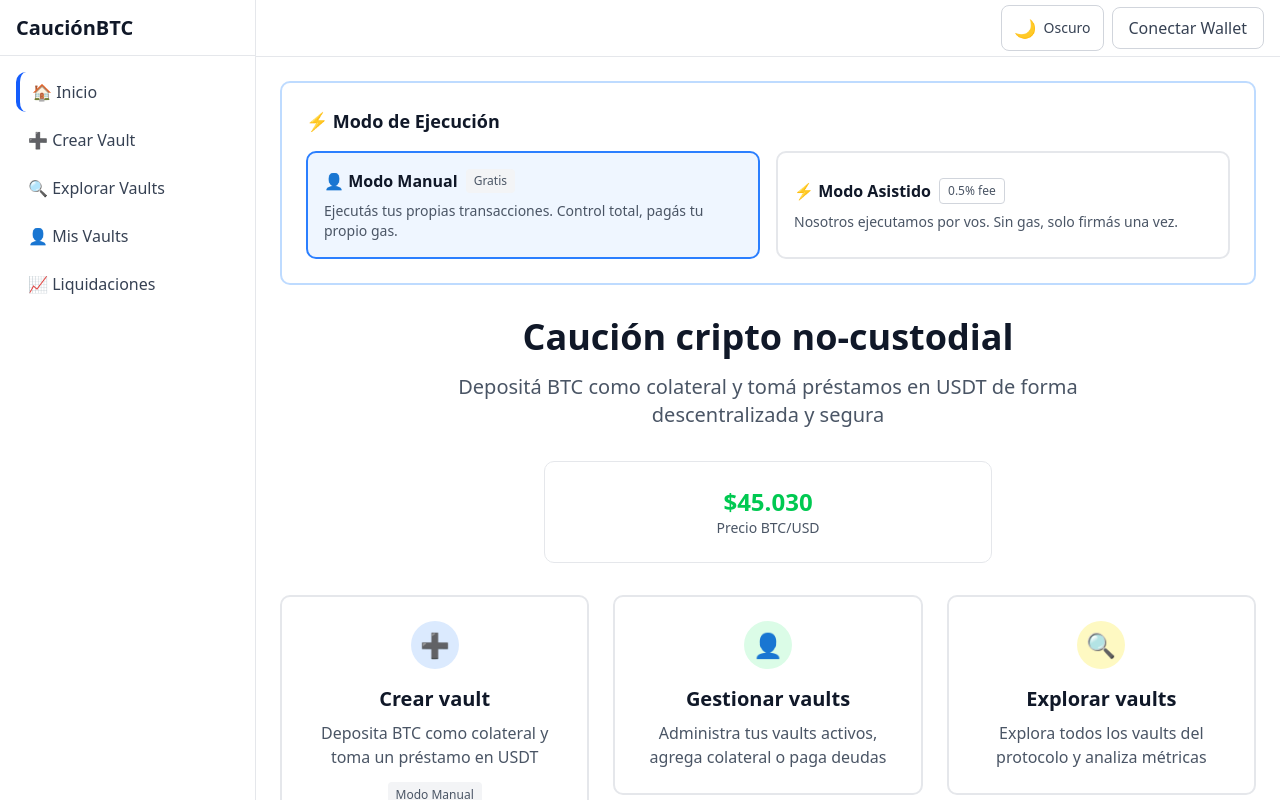
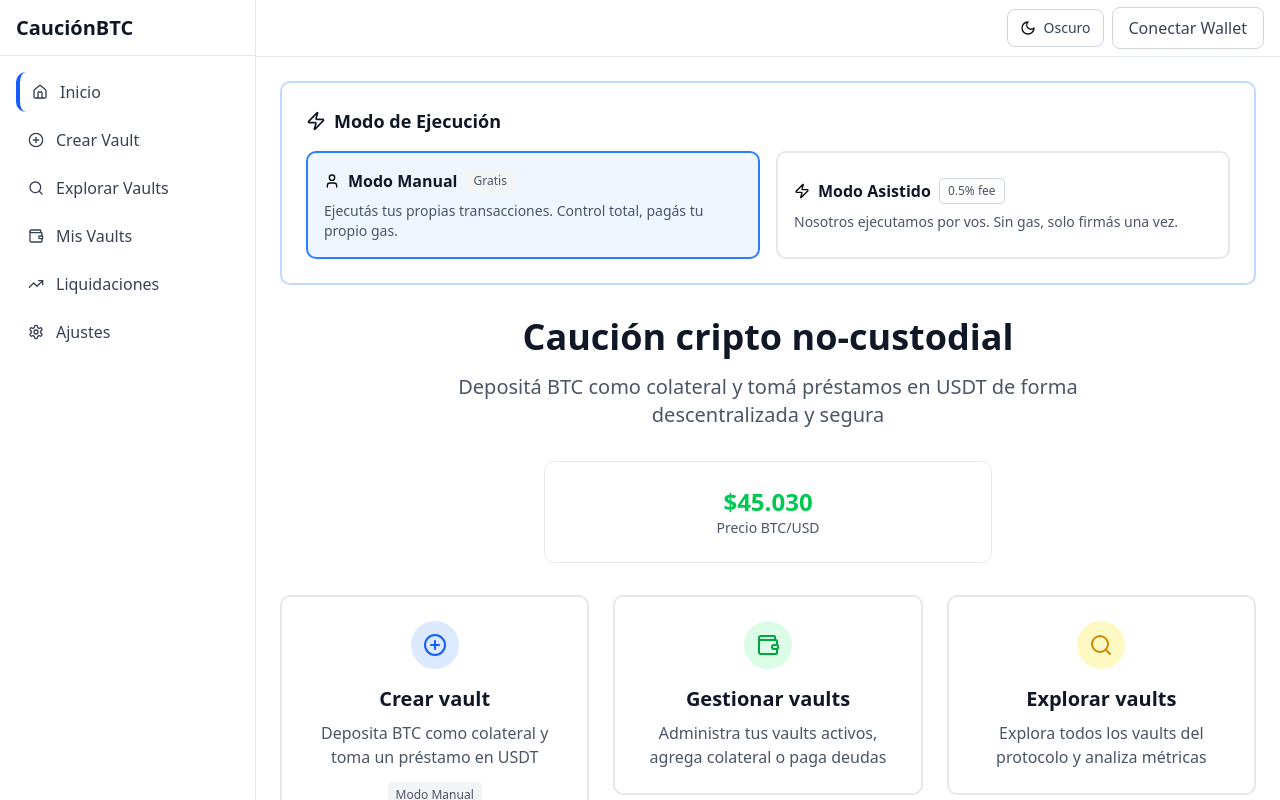
Before and after one commit to Jehp23/proyectoaleph, a Next.js app: page / in a window 1280 px wide. Built offline with nearby package versions, Linux system fonts and the light colour scheme.

Commit message:
feat: replace home page emojis with Lucide icons
Update design to professional, dark, and minimalist style.

#VERCEL_SKIP

Co-authored-by: Luciano Tadeo Lazarte <126998562+Jehp23@users.noreply.github.com>

```diff
--- a/app/page.tsx
+++ b/app/page.tsx
@@ -2,6 +2,7 @@
 
 import Link from "next/link"
 import { useState, useEffect } from "react"
+import { Home, PlusCircle, Search, Wallet, TrendingUp, Menu, X, Sun, Moon, Zap, User, Settings } from "lucide-react"
 
 export default function HomePage() {
   const [btcPrice, setBtcPrice] = useState(45000)
@@ -57,7 +58,7 @@ export default function HomePage() {
               onClick={() => setSidebarOpen(false)}
               className="lg:hidden p-2 rounded-md hover:bg-gray-100 dark:hover:bg-gray-700"
             >
-              ✕
+              <X className="h-4 w-4 text-gray-600 dark:text-gray-400" />
             </button>
           </div>
           <nav className="p-4 space-y-2">
@@ -65,31 +66,43 @@ export default function HomePage() {
               href="/"
               className="flex items-center gap-3 px-3 py-2 rounded-lg hover:bg-gray-100 dark:hover:bg-gray-700 text-gray-700 dark:text-gray-300 border-l-4 border-blue-600"
             >
-              🏠 Inicio
+              <Home className="h-4 w-4" />
+              Inicio
             </Link>
             <Link
               href="/new"
               className="flex items-center gap-3 px-3 py-2 rounded-lg hover:bg-gray-100 dark:hover:bg-gray-700 text-gray-700 dark:text-gray-300"
             >
-              ➕ Crear Vault
+              <PlusCircle className="h-4 w-4" />
+              Crear Vault
             </Link>
             <Link
               href="/vaults"
               className="flex items-center gap-3 px-3 py-2 rounded-lg hover:bg-gray-100 dark:hover:bg-gray-700 text-gray-700 dark:text-gray-300"
             >
-              🔍 Explorar Vaults
+              <Search className="h-4 w-4" />
+              Explorar Vaults
             </Link>
             <Link
               href="/me"
               className="flex items-center gap-3 px-3 py-2 rounded-lg hover:bg-gray-100 dark:hover:bg-gray-700 text-gray-700 dark:text-gray-300"
             >
-              👤 Mis Vaults
+              <Wallet className="h-4 w-4" />
+              Mis Vaults
             </Link>
             <Link
               href="/liquidations"
               className="flex items-center gap-3 px-3 py-2 rounded-lg hover:bg-gray-100 dark:hover:bg-gray-700 text-gray-700 dark:text-gray-300"
             >
-              📈 Liquidaciones
+              <TrendingUp className="h-4 w-4" />
+              Liquidaciones
+            </Link>
+            <Link
+              href="/settings"
+              className="flex items-center gap-3 px-3 py-2 rounded-lg hover:bg-gray-100 dark:hover:bg-gray-700 text-gray-700 dark:text-gray-300"
+            >
+              <Settings className="h-4 w-4" />
+              Ajustes
             </Link>
           </nav>
         </div>
@@ -103,7 +116,7 @@ export default function HomePage() {
                 onClick={() => setSidebarOpen(true)}
                 className="lg:hidden mr-2 p-2 rounded-md hover:bg-gray-100 dark:hover:bg-gray-700"
               >
-                ☰
+                <Menu className="h-4 w-4 text-gray-600 dark:text-gray-400" />
               </button>
               <div className="flex flex-1 items-center justify-end space-x-2">
                 <button
@@ -111,7 +124,7 @@ export default function HomePage() {
                   className="flex items-center gap-2 px-3 py-2 rounded-md border border-gray-300 dark:border-gray-600 hover:bg-gray-50 dark:hover:bg-gray-800 transition-colors"
                   title={isDark ? "Cambiar a modo claro" : "Cambiar a modo oscuro"}
                 >
-                  <span className="text-lg">{isDark ? "☀️" : "🌙"}</span>
+                  {isDark ? <Sun className="h-4 w-4" /> : <Moon className="h-4 w-4" />}
                   <span className="text-sm text-gray-700 dark:text-gray-300">{isDark ? "Claro" : "Oscuro"}</span>
                 </button>
                 <button className="px-4 py-2 border border-gray-300 dark:border-gray-600 rounded-md hover:bg-gray-50 dark:hover:bg-gray-800 text-gray-700 dark:text-gray-300">
@@ -126,7 +139,8 @@ export default function HomePage() {
             {/* Execution Mode Selector */}
             <div className="mb-8 p-6 border-2 border-blue-200 dark:border-blue-800 rounded-lg bg-white dark:bg-gray-800">
               <h3 className="text-lg font-semibold mb-4 text-gray-900 dark:text-white flex items-center gap-2">
-                ⚡ Modo de Ejecución
+                <Zap className="h-5 w-5" />
+                Modo de Ejecución
               </h3>
               <div className="flex flex-col sm:flex-row gap-4">
                 <button
@@ -138,7 +152,8 @@ export default function HomePage() {
                   }`}
                 >
                   <div className="flex items-center gap-2 mb-2">
-                    <span className="font-semibold text-gray-900 dark:text-white">👤 Modo Manual</span>
+                    <User className="h-4 w-4" />
+                    <span className="font-semibold text-gray-900 dark:text-white">Modo Manual</span>
                     <span className="px-2 py-1 bg-gray-100 dark:bg-gray-700 rounded text-xs text-gray-600 dark:text-gray-400">
                       Gratis
                     </span>
@@ -156,7 +171,8 @@ export default function HomePage() {
                   }`}
                 >
                   <div className="flex items-center gap-2 mb-2">
-                    <span className="font-semibold text-gray-900 dark:text-white">⚡ Modo Asistido</span>
+                    <Zap className="h-4 w-4" />
+                    <span className="font-semibold text-gray-900 dark:text-white">Modo Asistido</span>
                     <span className="px-2 py-1 border border-gray-300 dark:border-gray-600 rounded text-xs text-gray-600 dark:text-gray-400">
                       0.5% fee
                     </span>
@@ -192,7 +208,7 @@ export default function HomePage() {
                 <div className="p-6 bg-white dark:bg-gray-800 rounded-lg border-2 border-gray-200 dark:border-gray-700 hover:border-blue-500 dark:hover:border-blue-500 transition-all cursor-pointer group">
                   <div className="text-center">
                     <div className="mx-auto h-12 w-12 rounded-full bg-blue-100 dark:bg-blue-900 flex items-center justify-center mb-4">
-                      <span className="text-2xl">➕</span>
+                      <PlusCircle className="h-6 w-6 text-blue-600 dark:text-blue-400" />
                     </div>
                     <h3 className="text-xl font-semibold mb-2 text-gray-900 dark:text-white">Crear vault</h3>
                     <p className="text-gray-600 dark:text-gray-400 mb-3">
@@ -215,7 +231,7 @@ export default function HomePage() {
                 <div className="p-6 bg-white dark:bg-gray-800 rounded-lg border-2 border-gray-200 dark:border-gray-700 hover:border-green-500 transition-all cursor-pointer">
                   <div className="text-center">
                     <div className="mx-auto h-12 w-12 rounded-full bg-green-100 dark:bg-green-900 flex items-center justify-center mb-4">
-                      <span className="text-2xl">👤</span>
+                      <Wallet className="h-6 w-6 text-green-600 dark:text-green-400" />
                     </div>
                     <h3 className="text-xl font-semibold mb-2 text-gray-900 dark:text-white">Gestionar vaults</h3>
                     <p className="text-gray-600 dark:text-gray-400">
@@ -229,7 +245,7 @@ export default function HomePage() {
                 <div className="p-6 bg-white dark:bg-gray-800 rounded-lg border-2 border-gray-200 dark:border-gray-700 hover:border-yellow-500 transition-all cursor-pointer">
                   <div className="text-center">
                     <div className="mx-auto h-12 w-12 rounded-full bg-yellow-100 dark:bg-yellow-900 flex items-center justify-center mb-4">
-                      <span className="text-2xl">🔍</span>
+                      <Search className="h-6 w-6 text-yellow-600 dark:text-yellow-400" />
                     </div>
                     <h3 className="text-xl font-semibold mb-2 text-gray-900 dark:text-white">Explorar vaults</h3>
                     <p className="text-gray-600 dark:text-gray-400">
@@ -274,27 +290,31 @@ export default function HomePage() {
               <div className="flex flex-wrap gap-3">
                 <Link
                   href="/new"
-                  className="px-4 py-2 bg-blue-600 text-white rounded-md hover:bg-blue-700 transition-colors"
+                  className="flex items-center gap-2 px-4 py-2 bg-blue-600 text-white rounded-md hover:bg-blue-700 transition-colors"
                 >
-                  ➕ Crear vault
+                  <PlusCircle className="h-4 w-4" />
+                  Crear vault
                 </Link>
                 <Link
                   href="/vaults"
-                  className="px-4 py-2 border border-gray-300 dark:border-gray-600 rounded-md hover:bg-gray-50 dark:hover:bg-gray-700 text-gray-700 dark:text-gray-300 transition-colors"
+                  className="flex items-center gap-2 px-4 py-2 border border-gray-300 dark:border-gray-600 rounded-md hover:bg-gray-50 dark:hover:bg-gray-700 text-gray-700 dark:text-gray-300 transition-colors"
                 >
-                  🔍 Explorar vaults
+                  <Search className="h-4 w-4" />
+                  Explorar vaults
                 </Link>
                 <Link
                   href="/me"
-                  className="px-4 py-2 border border-gray-300 dark:border-gray-600 rounded-md hover:bg-gray-50 dark:hover:bg-gray-700 text-gray-700 dark:text-gray-300 transition-colors"
+                  className="flex items-center gap-2 px-4 py-2 border border-gray-300 dark:border-gray-600 rounded-md hover:bg-gray-50 dark:hover:bg-gray-700 text-gray-700 dark:text-gray-300 transition-colors"
                 >
-                  👤 Mis vaults
+                  <Wallet className="h-4 w-4" />
+                  Mis vaults
                 </Link>
                 <Link
                   href="/liquidations"
-                  className="px-4 py-2 border border-gray-300 dark:border-gray-600 rounded-md hover:bg-gray-50 dark:hover:bg-gray-700 text-gray-700 dark:text-gray-300 transition-colors"
+                  className="flex items-center gap-2 px-4 py-2 border border-gray-300 dark:border-gray-600 rounded-md hover:bg-gray-50 dark:hover:bg-gray-700 text-gray-700 dark:text-gray-300 transition-colors"
                 >
-                  📈 Ver liquidaciones
+                  <TrendingUp className="h-4 w-4" />
+                  Ver liquidaciones
                 </Link>
               </div>
             </div>
```
